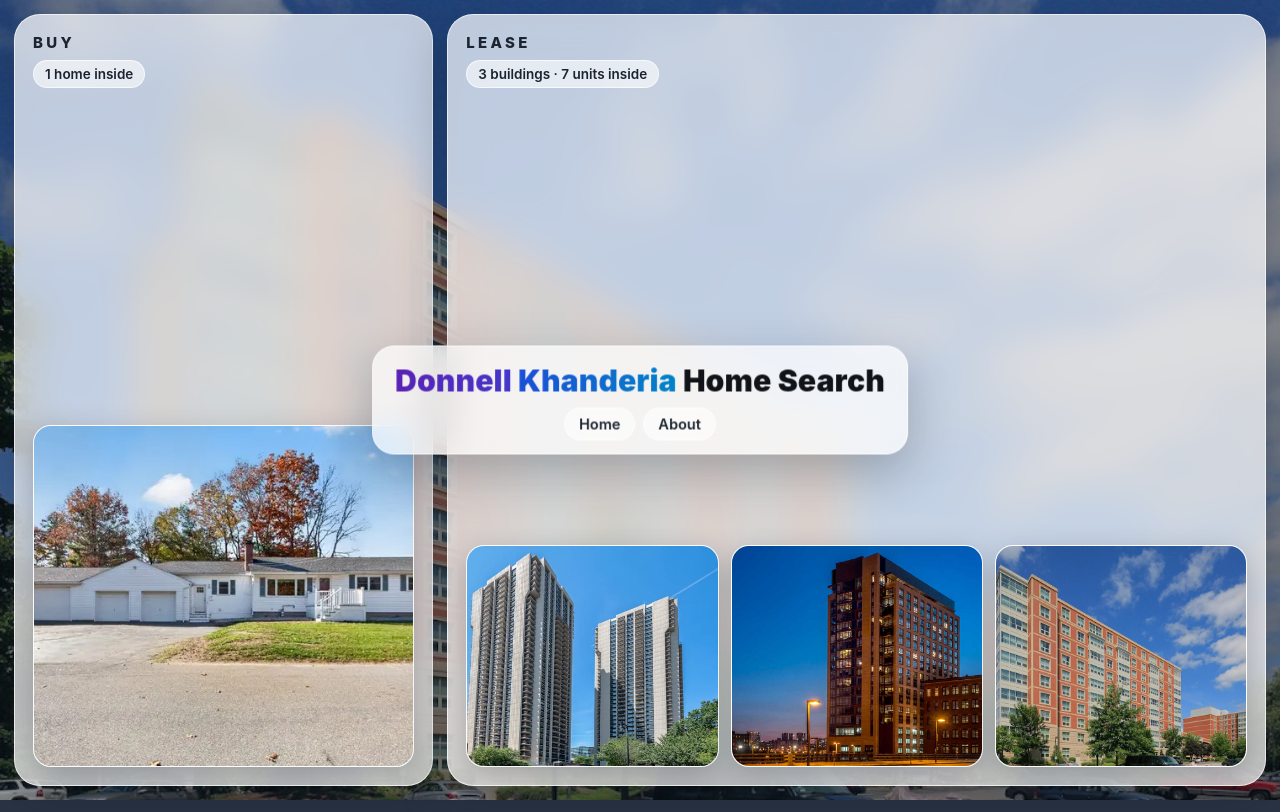
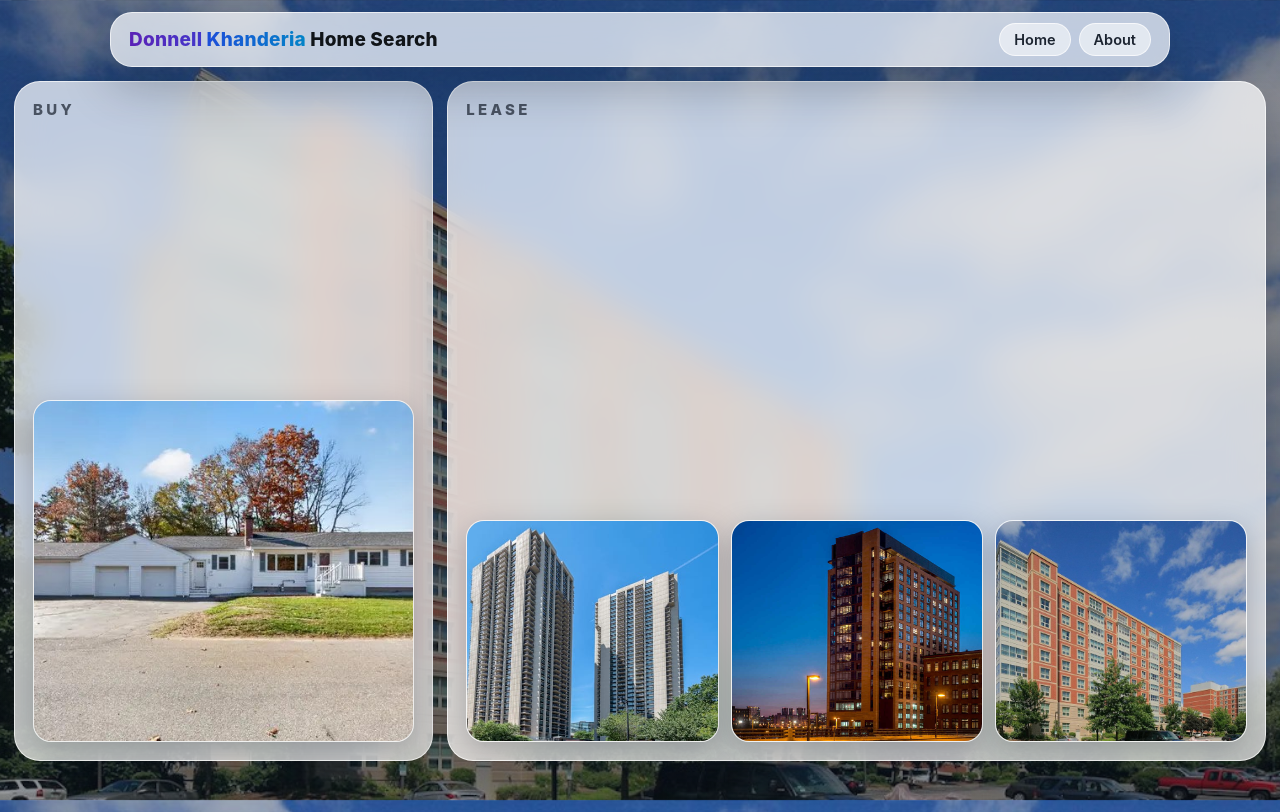
Before and after one commit to beastmodepk/khanderiahomesearch, a plain HTML site: page index.html in a window 1280 px wide. Drawn offline with Linux system fonts and the light colour scheme.

Commit message:
fix: home page header is the standard top bar; counts off; text blended
The floating mid-screen name pill is gone — the home page now
opens with the same single-row glass bar as every other page.
The 'N homes inside' count pills are removed, the door labels
and tiles sit lighter on the glass, and each picture opens its
listing directly (315/Halstead land on their boxes on Lease).

```diff
--- a/assets/spices.css
+++ b/assets/spices.css
@@ -130,7 +130,7 @@ h1.page-title{ font-size: 34px; margin: 2px 0 4px; }
 .chip[aria-pressed="true"]{ background: var(--ink); color: #fff; border-color: var(--ink); }
 
 /* ---------- the split (home page) ---------- */
-.gate-wrap{ min-height: 100vh; display: flex; flex-direction: column; }
+.gate-wrap{ min-height: calc(100vh - 92px); display: flex; flex-direction: column; }
 .split{ flex: 1; display: flex; gap: 14px; padding: 14px; }
 .door{
   position: relative; border-radius: 26px; overflow: hidden;
@@ -141,20 +141,13 @@ h1.page-title{ font-size: 34px; margin: 2px 0 4px; }
 .door.buy{ flex-grow: 1; animation-delay: .02s; }
 .door.lease{ flex-grow: 3; animation-delay: .10s; }
 @keyframes door-in{ from{ transform: translateY(14px); opacity: 0; } to{ transform: none; opacity: 1; } }
-.door .dlabel{ font-size: 15px; font-weight: 800; letter-spacing: .22em; }
-.door .dcount{
-  align-self: flex-start; margin-top: 8px; font-size: 13.5px; font-weight: 600;
-  background: rgba(255,255,255,.6); border: 1px solid rgba(255,255,255,.7);
-  padding: 5px 11px; border-radius: 999px;
-}
+.door .dlabel{ font-size: 15px; font-weight: 800; letter-spacing: .22em; color: rgba(28,36,48,.72); }
+.door .tile{ background: rgba(255,255,255,.48); border-color: rgba(255,255,255,.5); }
+.door .tile .cap .s{ color: rgba(74,84,104,.85); }
+.tile[id]{ scroll-margin-top: 92px; }
 .door .tiles{ margin-top: auto; display: grid; gap: 12px; grid-template-columns: repeat(auto-fit, minmax(150px, 1fr)); padding-top: 16px; }
 .door .tile .cap .t{ font-size: 15.5px; }
-.gate-pill{
-  position: absolute; left: 50%; top: 50%; transform: translate(-50%,-50%);
-  z-index: 5; text-align: center; padding: 16px 22px 13px; max-width: 92vw;
-}
-.gate-pill .gname{ font-weight: 900; font-size: clamp(19px, 3.4vw, 30px); white-space: nowrap; letter-spacing: .2px; }
-.gate-pill nav{ margin-top: 9px; display: flex; gap: 8px; justify-content: center; }
+
 
 /* ---------- posts ---------- */
 .hero{ border-radius: 18px; overflow: hidden; margin-bottom: 18px; box-shadow: 0 10px 30px rgba(10,20,40,.25); }
@@ -195,8 +188,6 @@ footer.site a{ color: #fff; }
   .split{ gap: 9px; padding: 9px; }
   .door{ padding: 12px; border-radius: 20px; }
   .door .tiles{ grid-template-columns: 1fr; }
-  .gate-pill{ padding: 11px 14px 9px; }
-  .gate-pill .gname{ font-size: clamp(13px, 4.6vw, 17px); }
   .sheet{ padding: 20px 16px 24px; margin: 12px 10px 30px; }
   .topbar{ margin: 10px 10px 0; }
   h1.page-title{ font-size: 27px; }
--- a/index.html
+++ b/index.html
@@ -8,13 +8,17 @@
 </head>
 <body>
 
+<header class="topbar glass">
+  <a class="brand" href="index.html"><span class="n-donnell">Donnell</span> <span class="n-khanderia">Khanderia</span> <span class="n-home">Home Search</span></a>
+  <nav><a class="navbtn" href="index.html">Home</a><a class="navbtn" href="about.html">About</a></nav>
+</header>
+
 <div class="gate-wrap">
   <div class="split">
 
     <!-- BUY door — tap it for the Buy homepage -->
     <section class="door buy glass">
       <div class="dlabel">BUY</div>
-      <div class="dcount">1 home inside</div>
       <div class="tiles">
         <a class="tile" href="buy/3-balsam-dr.html">
           <span class="ph"><img src="images/balsam.jpg" alt="3 Balsam Dr, Chelmsford — a white ranch house"></span>
@@ -29,7 +33,6 @@
     <!-- LEASE door — tap it for the Lease homepage -->
     <section class="door lease glass">
       <div class="dlabel">LEASE</div>
-      <div class="dcount">3 buildings · 7 units inside</div>
       <div class="tiles">
         <a class="tile" href="rent/towers-at-longfellow.html">
           <span class="ph"><img src="images/longfellow.jpg" alt="Towers at Longfellow, Boston — twin residential towers"></span>
@@ -38,14 +41,14 @@
             <p class="s">5 units · Boston</p>
           </span>
         </a>
-        <a class="tile" href="rent/315-on-a.html">
+        <a class="tile" href="rent/index.html#unit-315-on-a">
           <span class="ph"><img src="images/315-on-a.jpg" alt="315 on A, Boston — brick high-rise at dusk"></span>
           <span class="cap">
             <p class="t">315 on A</p>
             <p class="s">Boston · IN REVIEW</p>
           </span>
         </a>
-        <a class="tile" href="rent/halstead-burlington.html">
+        <a class="tile" href="rent/index.html#unit-halstead">
           <span class="ph"><img src="images/halstead.jpg" alt="Halstead Burlington — red-brick residential tower"></span>
           <span class="cap">
             <p class="t">Halstead Burlington</p>
@@ -55,15 +58,6 @@
       </div>
     </section>
 
-  </div>
-
-  <!-- the name, blended into the seam -->
-  <div class="gate-pill glass">
-    <div class="gname"><span class="n-donnell">Donnell</span> <span class="n-khanderia">Khanderia</span> <span class="n-home">Home Search</span></div>
-    <nav>
-      <a class="navbtn" href="index.html">Home</a>
-      <a class="navbtn" href="about.html">About</a>
-    </nav>
   </div>
 </div>
 
```
